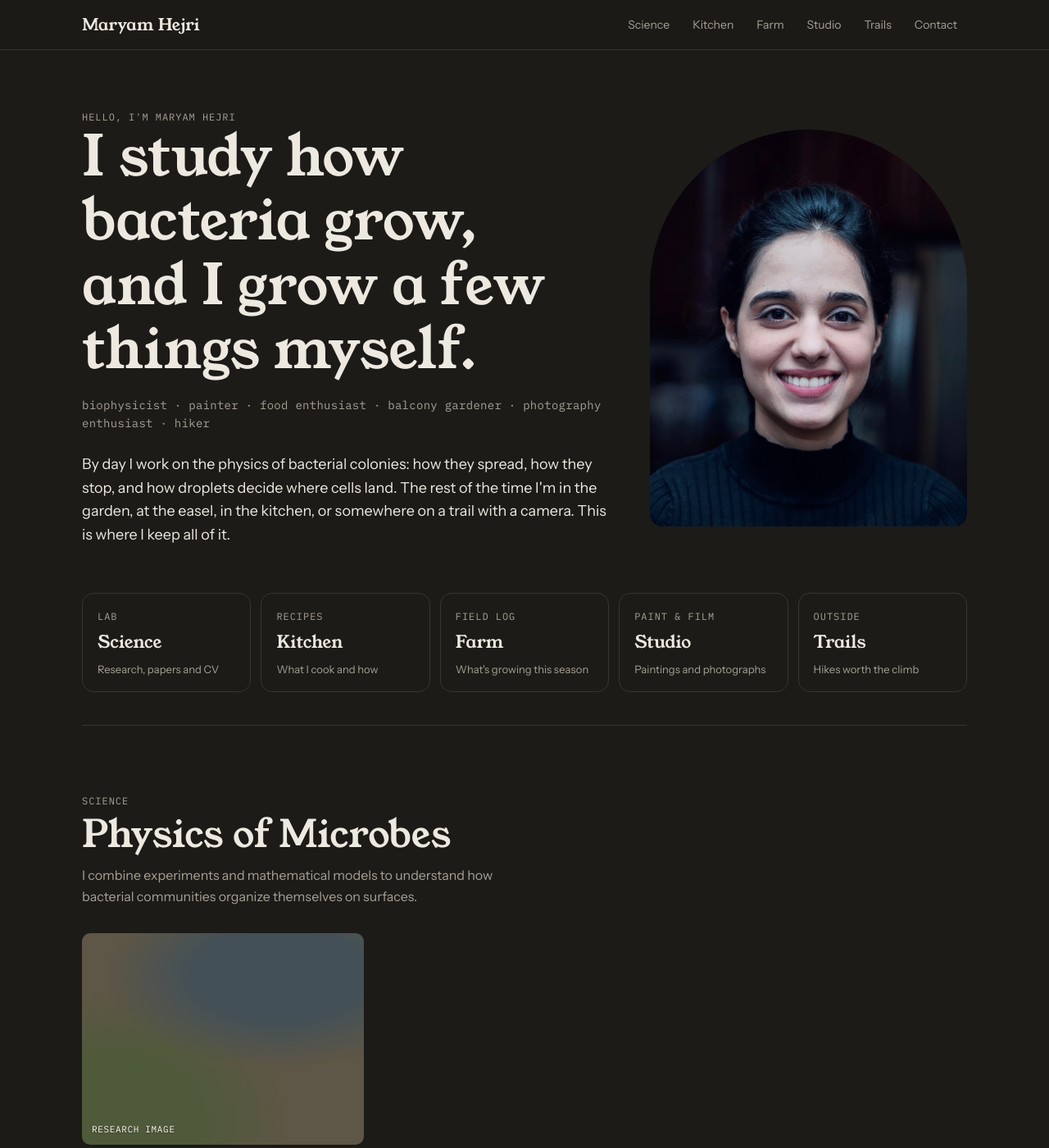
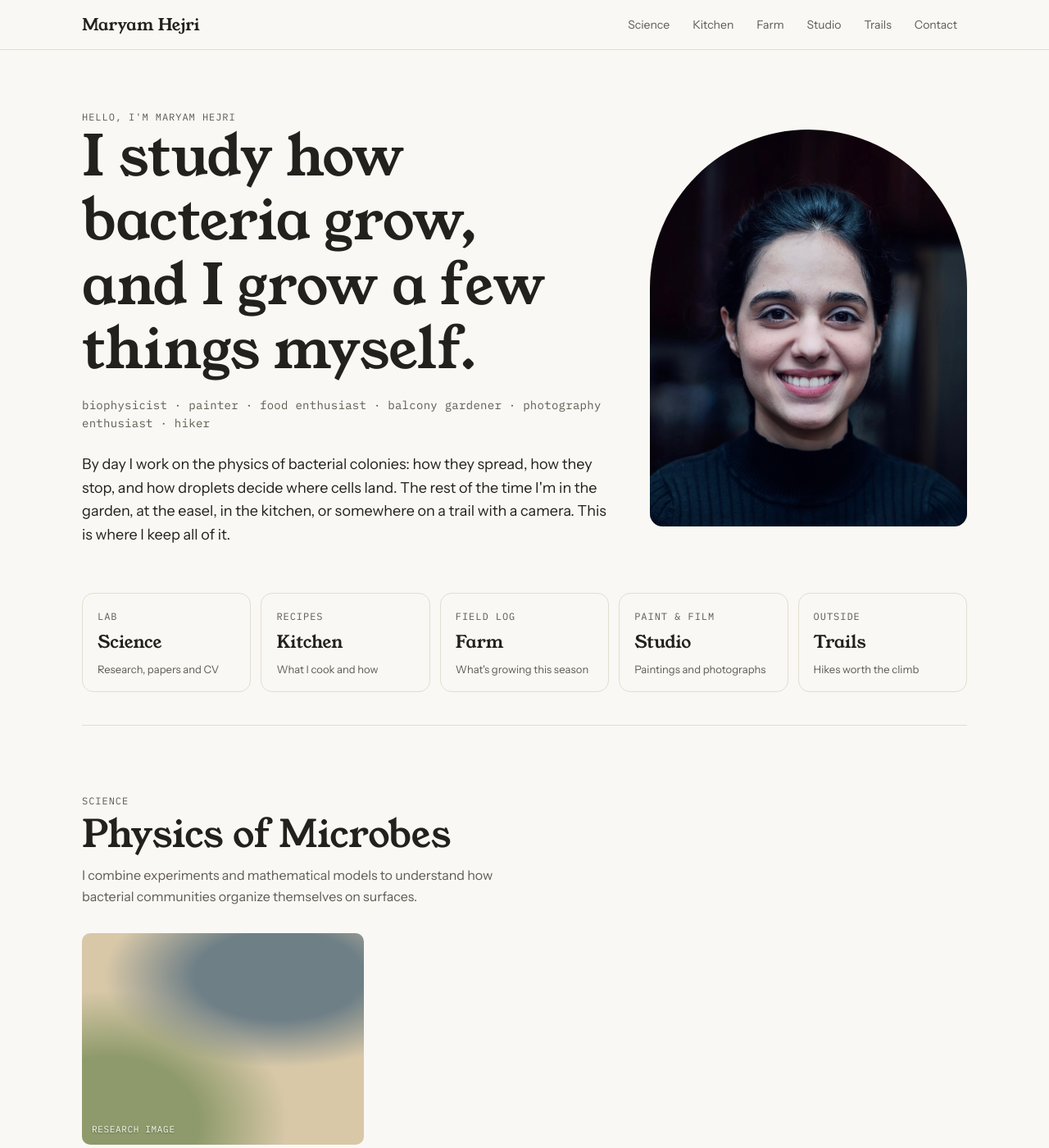
Before and after one commit to Marymaybehere/Marymaybehere.github.io, a Jekyll site: the page built from index.html, in a window 1280 px wide and 1400 px high. Shown: the whole window at 82% size. Built offline with Jekyll 4.4.1, drawn with Linux system fonts in a browser that asks for light colours.

Commit message:
Add files via upload

```diff
--- a/assets/css/style.css
+++ b/assets/css/style.css
@@ -1,24 +1,11 @@
 :root{
   --paper:#FAF8F4; --paper-2:#F2EFE8; --ink:#22211E; --ink-2:#5F5B53; --rule:#E2DDD2;
-  --accent:#8A3B2E; --accent-ink:#FAF8F4; --wash:#E9EBDD;
+  --accent:#56662F; --accent-ink:#FAF8F4; --wash:#E9EBDD;
   --p1:#C9B99A; --p2:#8E9A6B; --p3:#B07F5A; --p4:#6E7F86; --p5:#D8C8A8;
+  color-scheme:light;
   --serif:"Young Serif", Georgia, "Times New Roman", serif;
   --sans:"Instrument Sans", system-ui, -apple-system, "Segoe UI", sans-serif;
   --mono:"IBM Plex Mono", ui-monospace, Menlo, Consolas, monospace;
-}
-@media (prefers-color-scheme: light){
-  :root:not([data-theme="light"]){
-    color-scheme:dark;
-    --paper:#1C1B18; --paper-2:#25241F; --ink:#EDE9E0; --ink-2:#A7A194; --rule:#37352E;
-    --accent:#AFC07F; --accent-ink:#1C1B18; --wash:#2A2D22;
-    --p1:#6B6250; --p2:#4F5A3A; --p3:#6E4E37; --p4:#435057; --p5:#5E5646;
-  }
-}
-:root[data-theme="dark"]{
-  color-scheme:dark;
-  --paper:#1C1B18; --paper-2:#25241F; --ink:#EDE9E0; --ink-2:#A7A194; --rule:#37352E;
-  --accent:#AFC07F; --accent-ink:#1C1B18; --wash:#2A2D22;
-  --p1:#6B6250; --p2:#4F5A3A; --p3:#6E4E37; --p4:#435057; --p5:#5E5646;
 }
 *{box-sizing:border-box}
 html{scroll-behavior:smooth}
```
